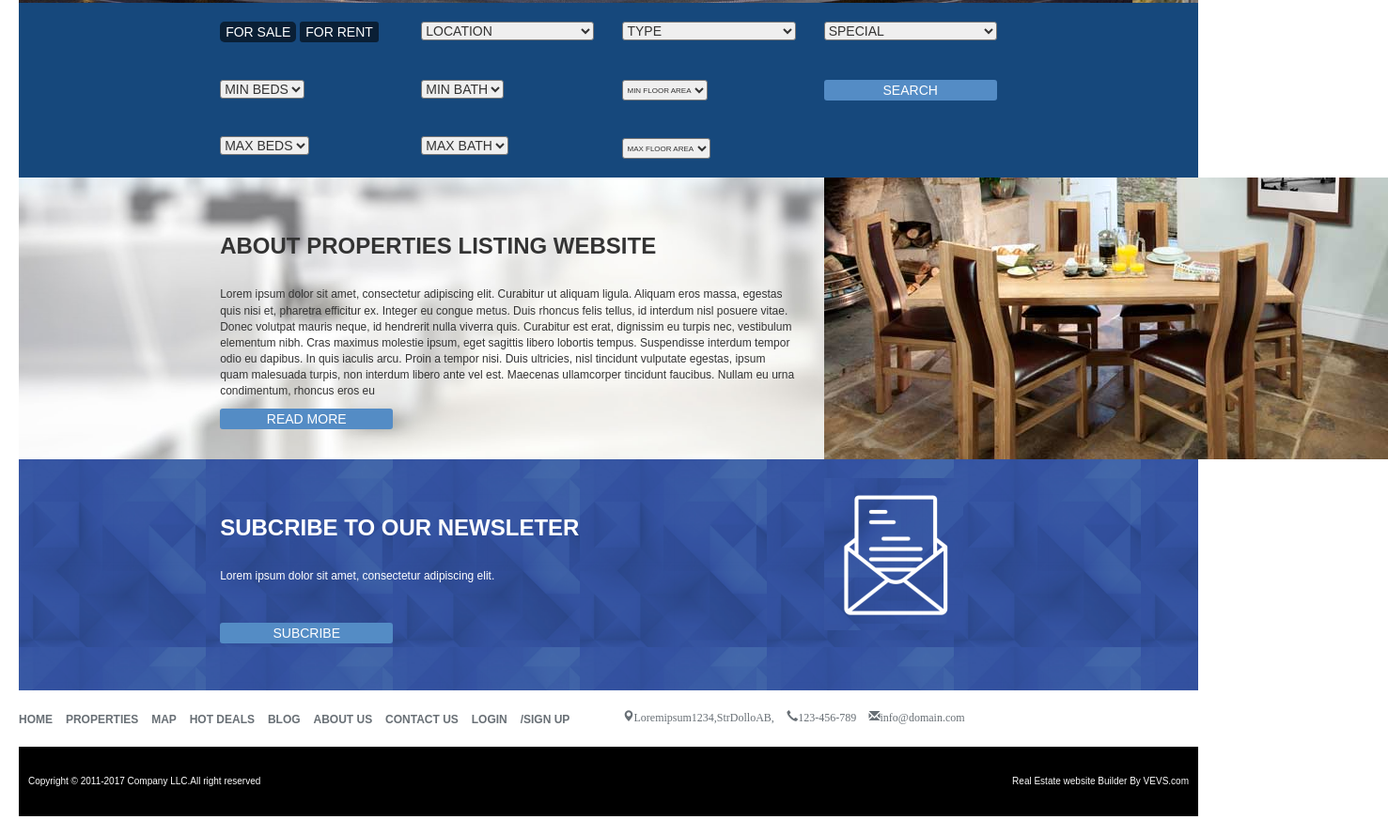
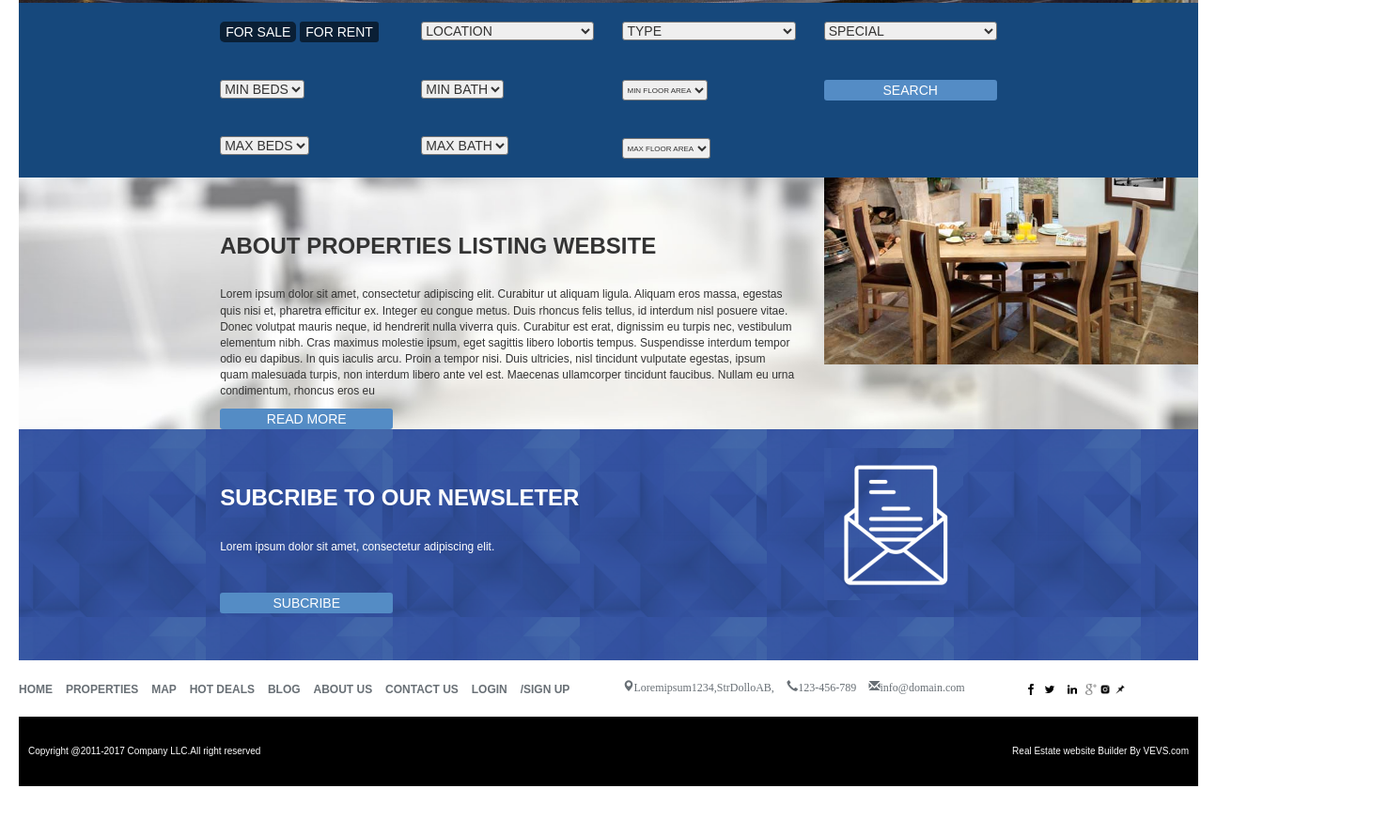
Before and after one commit to nguyenthuyhanh0805/REAL-ESTATE-PAGE, a website: page assets/index.html in a window 1280 px wide. Shown: the part 555-1444 px from the top of the page at 94% size, 1477 px wide, since content can reach past the window. After the commit the page ends 1412 px from the top, so only its background shows below. Drawn offline with nearby package versions, Linux system fonts and the light colour scheme.

Commit message:
footer-complete

```diff
--- a/assets/home.scss
+++ b/assets/home.scss
@@ -30,7 +30,10 @@ body{
         }
         .login-box{
             margin:5px 0px 2px 0px;
-            font-size: 14px
+            font-size: 14px;
+            &:hover{
+                cursor:pointer;
+            }
         }
 
     }
@@ -129,6 +132,11 @@ body{
                    background-color: #548cc5;
                }
             }
+            .show-property{
+                img{
+                    width: 100%
+                }
+            }
         }
         .featured-property{
 
@@ -182,6 +190,24 @@ body{
                span{
                    margin-right: 10px
                }
+
+            }
+            .media-contact{
+                margin:20px 0px 20px 0px;
+                a{
+                    &:hover{
+                        cursor:pointer;
+                    }
+                }
+                img{
+                    width: 12px
+                }
+                .twitter-contact{
+                    width:20px
+                }
+                .link-in-icon{
+                    width:20px
+                }
             }
         }
         .copyright{
--- a/assets/index.html
+++ b/assets/index.html
@@ -234,17 +234,24 @@
                             <a class="nav-item-footer">LOGIN</a>
                             <a class="nav-item-footer">/SIGN UP</a>
                         </div>
-                        <div class="info-contact col-xs-12 col-sm-4 col-md-6 col-lg-6">
+                        <div class="info-contact col-xs-12 col-sm-2 col-md-4 col-lg-4">
                             <span class="glyphicon glyphicon-map-marker">Loremipsum1234,StrDolloAB,</span>
                             <span class="glyphicon glyphicon-earphone">123-456-789</span>
                             <span class="glyphicon glyphicon-envelope">info@domain.com</span>
-                            <span></span>
+                        </div>
+                        <div class="media-contact col-xs-12 col-sm-2 col-md-2 col-lg-2">
+                            <a><img src="./img/facebook-icon.jpg"/></a>
+                            <a><img class="twitter-contact" src="./img/twitter-icon.png"/></a>
+                            <a><img class="link-in-icon" src="./img/link-in-icon.png"/></a>
+                            <a><img src="./img/google-icon.png"/></a>
+                            <a><img src="./img/instagram-icon.png"/></a>
+                            <a><img src="./img/pin-icon.png"/>
                         </div>
                     </div>
                     <div class="copyright">
                         <div class="row">
                             <div class="col-xs-6 col-sm-4 col-md-4 col-lg-4">
-                                <p>Copyright © 2011-2017 Company LLC.All right reserved </p>
+                                <p>Copyright @2011-2017 Company LLC.All right reserved </p>
                             </div>
                             <div class="col-xs-0 col-sm-4 col-md-6 col-lg-4"></div>
                             <div class="col-xs-6 col-sm-4 col-md-2 col-lg-4">
--- a/assets/style.css
+++ b/assets/style.css
@@ -22,6 +22,8 @@ body {
 .home .header-page .login-box {
   margin: 5px 0px 2px 0px;
   font-size: 14px; }
+  .home .header-page .login-box:hover {
+    cursor: pointer; }
 
 .home .body-page .main-content .item-carousel {
   height: 500px; }
@@ -90,6 +92,8 @@ body {
     border-radius: 3px;
     border: none;
     background-color: #548cc5; }
+  .home .body-page .news .show-property img {
+    width: 100%; }
 
 .home .body-page .subcribe {
   background-image: url("./img/background-subscribe.png");
@@ -129,6 +133,17 @@ body {
   .home footer .nav-footer .info-contact span {
     margin-right: 10px; }
 
+.home footer .nav-footer .media-contact {
+  margin: 20px 0px 20px 0px; }
+  .home footer .nav-footer .media-contact a:hover {
+    cursor: pointer; }
+  .home footer .nav-footer .media-contact img {
+    width: 12px; }
+  .home footer .nav-footer .media-contact .twitter-contact {
+    width: 20px; }
+  .home footer .nav-footer .media-contact .link-in-icon {
+    width: 20px; }
+
 .home footer .copyright {
   background-color: black; }
   .home footer .copyright p {
```
Also changed, not shown: assets/img/facebook-icon.jpg (added), assets/img/google-icon.png (added), assets/img/instagram-icon.png (added), assets/img/link-in-icon.png (added), assets/img/pin-icon.png (added), assets/img/twitter-icon.png (added).
